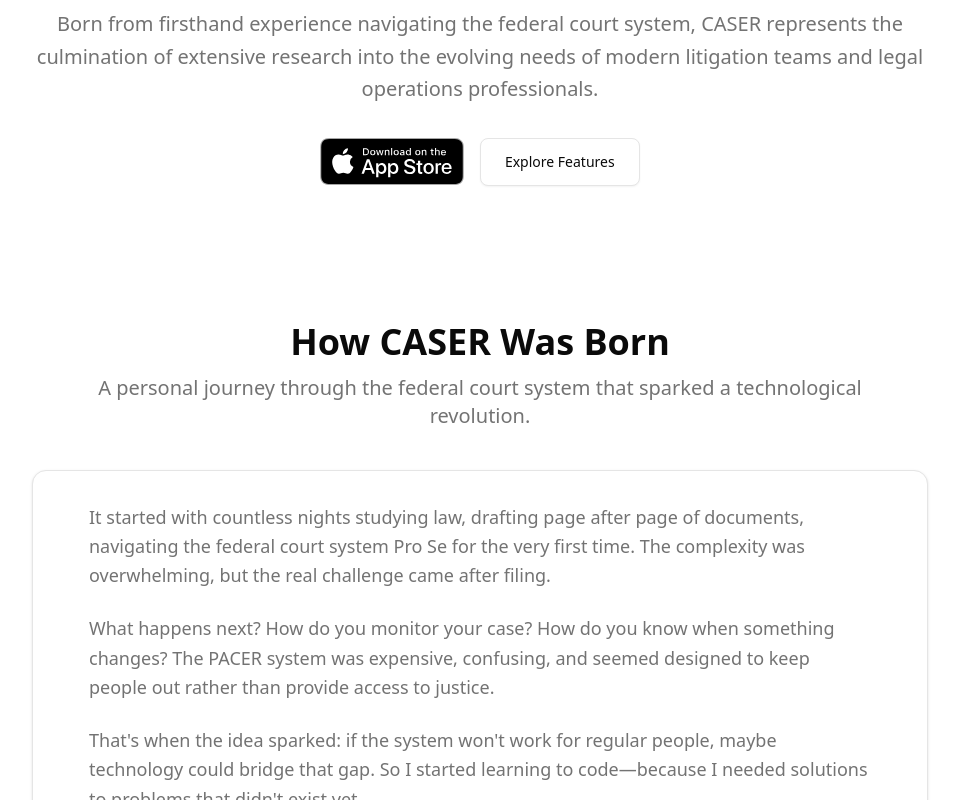
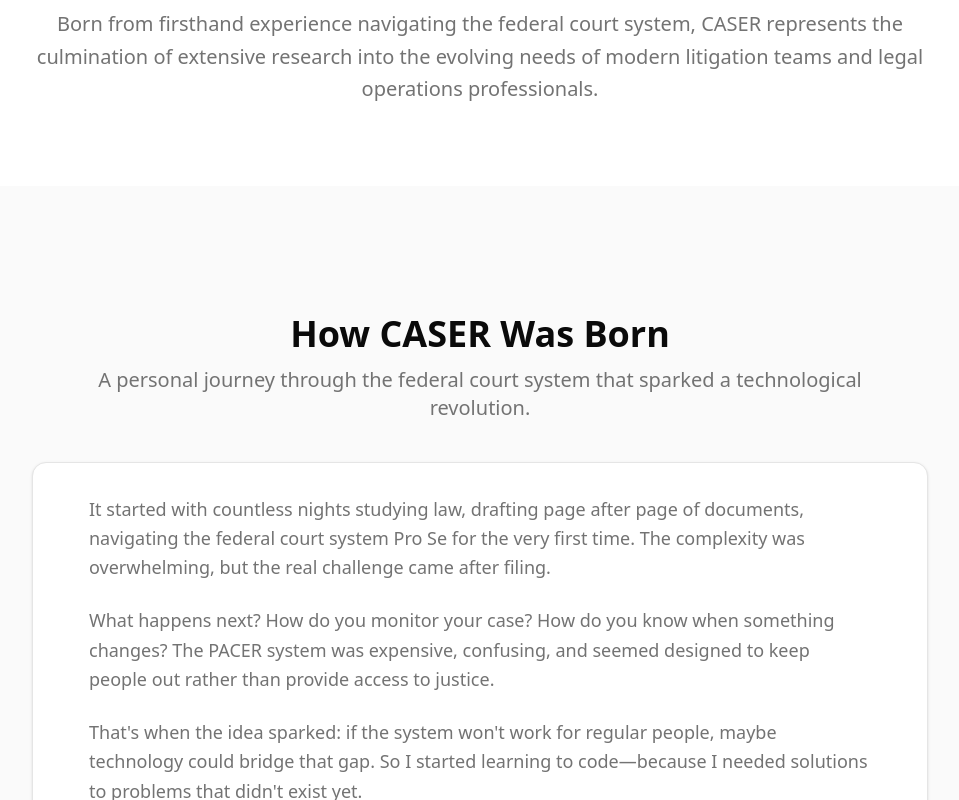
Before and after one commit to caser-legal/www-caserlegal-com, a Next.js app: page /about in a window 1280 px wide. Shown: the part 320-1120 px from the top of the page, without its empty margins (160-1119 px from the left). Built offline with nearby package versions, Linux system fonts and the light colour scheme.

Commit message:
Polish About page layout and section backgrounds.
Remove hero App Store CTAs and alternate white and muted bands so How CASER Was Born and Mission match other marketing pages after the section reorder.

```diff
--- a/src/app/about/page.tsx
+++ b/src/app/about/page.tsx
@@ -1,19 +1,17 @@
 'use client';
 
 import PageShell from '@/components/PageShell';
-import { AppStoreCtaRow, MatchedOutlineButton } from '@/components/AppStoreLink';
 import Link from 'next/link';
 import { Button } from '@/components/ui/button';
 import { Card, CardContent, CardDescription, CardHeader, CardTitle } from '@/components/ui/card';
 import { Badge } from '@/components/ui/badge';
 import {
   ScalesOfJustice,
-  Gavel,
   CourthouseClock,
   ProfessionalBriefcase,
-  BrainScales
+  BrainScales,
 } from '@/components/ui/icons';
-import { CheckCircle, ArrowRight } from 'lucide-react';
+import { CheckCircle } from 'lucide-react';
 
 export default function AboutPage() {
   return (
@@ -35,21 +33,12 @@ export default function AboutPage() {
               CASER represents the culmination of extensive research into the evolving needs
               of modern litigation teams and legal operations professionals.
             </p>
-            <AppStoreCtaRow
-              badgeSize="lg"
-              className="justify-center"
-              secondary={
-                <MatchedOutlineButton href="/features" badgeSize="lg">
-                  Explore Features
-                </MatchedOutlineButton>
-              }
-            />
           </div>
         </div>
       </section>
 
       {/* Origin Story Section */}
-      <section className="pt-10 pb-20 sm:pt-12 lg:pt-14 lg:pb-24">
+      <section className="py-20 lg:py-32 bg-muted/50">
         <div className="container mx-auto px-4 sm:px-6 lg:px-8">
           <div className="text-center space-y-3 mb-10">
             <h2 className="text-3xl lg:text-4xl font-bold">
@@ -98,7 +87,7 @@ export default function AboutPage() {
       </section>
 
       {/* Values Section */}
-      <section className="py-20 lg:py-32 bg-muted/50">
+      <section className="py-20 lg:py-32">
         <div className="container mx-auto px-4 sm:px-6 lg:px-8">
           <div className="text-center space-y-4 mb-16">
             <h2 className="text-3xl lg:text-4xl font-bold">
@@ -174,7 +163,7 @@ export default function AboutPage() {
       </section>
 
       {/* Mission Section */}
-      <section className="py-20 lg:py-32">
+      <section className="py-20 lg:py-32 bg-muted/50">
         <div className="container mx-auto px-4 sm:px-6 lg:px-8">
           <div className="grid lg:grid-cols-2 gap-12 items-center">
             <div className="space-y-6">
```
